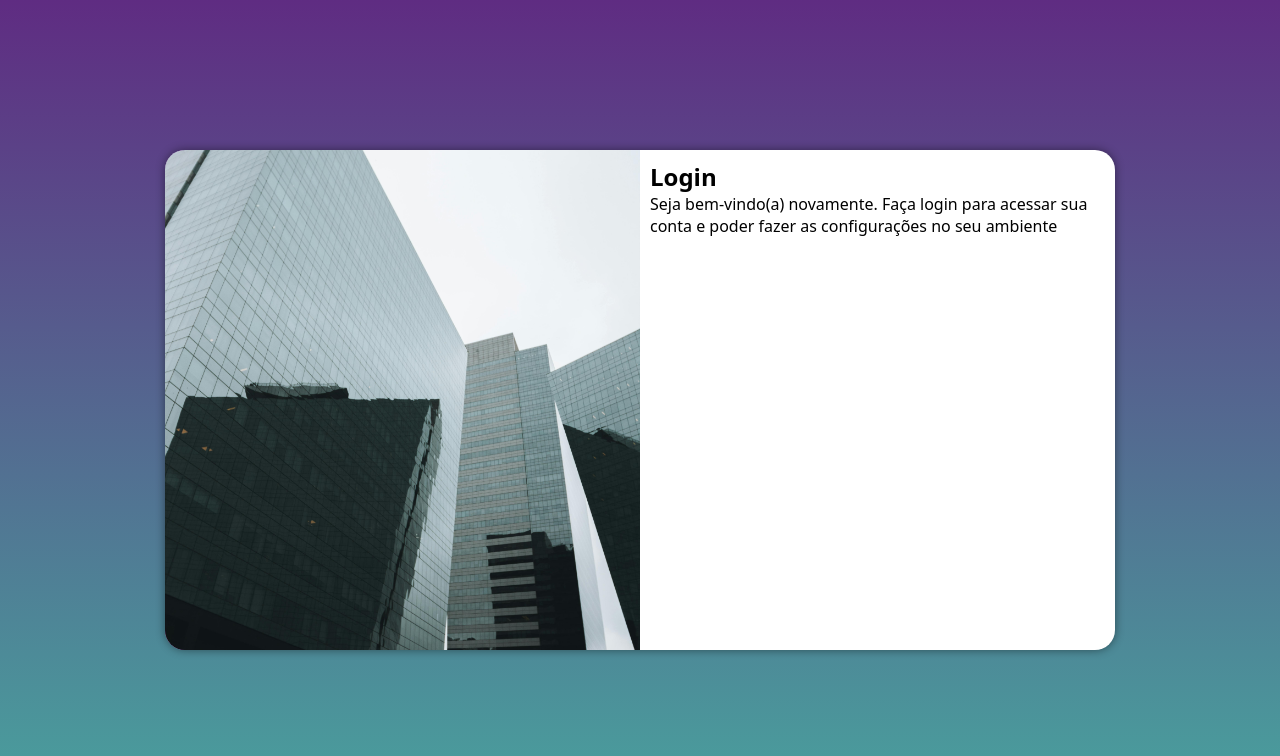
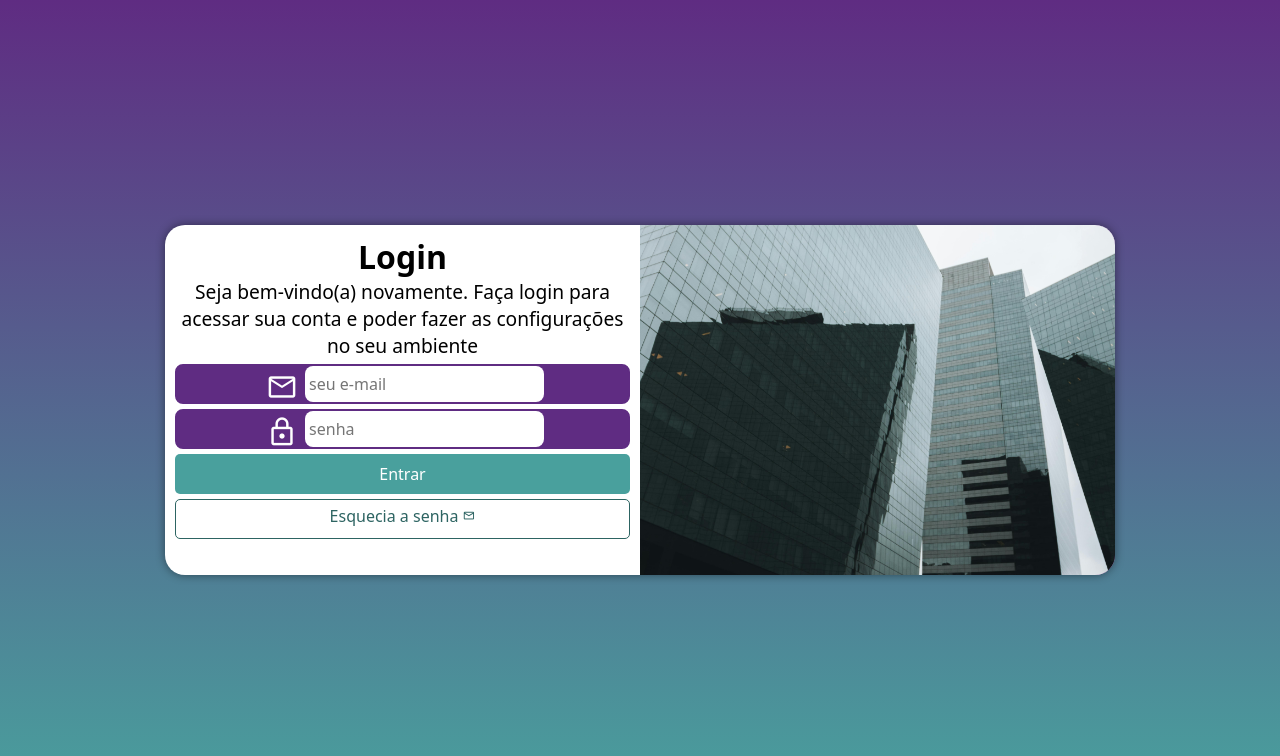
Before and after one commit to imponzi/projeto-login, a plain HTML site: page index.html in a window 1280 px wide. Drawn offline with nearby package versions, Linux system fonts and the light colour scheme.

Commit message:
Finalização

```diff
--- a/estilos/media-query.css
+++ b/estilos/media-query.css
@@ -4,8 +4,10 @@
     body {
         background-image: linear-gradient(to top, #49a09d, #5f2c82);
     }
+
     section#login {
         width: 80vw;
+        height: 280px;
     }
     section#login > div#imagem {
         float: left;
@@ -25,15 +27,22 @@
     }
     section#login {
         width: 950px;
+        height: 350px;
     }
 
     section#login > div#imagem {
-        float: left;
+        float: right;
         width: 50%;
         height: 100%;
     }
     section#login > div#formulario {
-        float: right;
+        float: left;
         width: 50%;
     }
+    div#formulario > h1 {
+        font-size: 2em;
+    }
+    div#formulario > p {
+        font-size: 1.2em;
+    }
 }
--- a/estilos/style.css
+++ b/estilos/style.css
@@ -31,8 +31,8 @@ section#login {
     overflow: hidden;
 
     background-color: white;
-    width: 250px;
-    height: 500px;
+    width: 280px;
+    height: 515px;
     border-radius: 20px;
     box-shadow: 0px 0px 10px rgba(0, 0, 0, 0.450);
 
@@ -51,4 +51,90 @@ section#login > div#imagem {
 section#login > div#formulario {
     display: block;
     padding: 10px;
+    text-align: center;
+    margin-bottom: 10px;
 }
+
+div#formulario > p {
+    font-size: 0.8em;
+}
+
+
+form > div.campo {
+    background-color:  #5f2c82;
+    border: 2px solid #5f2c82;
+    display: block;
+    width: 100%;
+    height: 40px;
+    border-radius: 8px;
+    margin: 5px 0px;
+
+}
+
+div.campo > label {
+    display: none;
+}
+
+div.campo > span {
+    color: white;
+    font-size: 2em;
+    width: 40px;
+    padding: 5px;
+}
+
+div.campo > input {
+    background-color: white;
+    font-size: 1em;
+    width: cal(100% - 10px);
+    height: 100%;
+    transform: translateY(-13px);
+    border: 0px;
+    border-radius: 8px;
+    padding: 4px;
+
+}
+
+div.campo >input:focus-within {
+    background-color: lightgray;
+    border: none;
+}
+
+form > input[type=submit] {
+    display: block;
+    font-size: 1em;
+    width: 100%;
+    height: 40px;
+    background-color: #49a09d;
+    color: white;
+    border: none;
+    border-radius: 5px;
+    cursor: pointer;
+}
+
+form > input[type=submit]:hover {
+    background-color: #2d6462;
+}
+
+form > a.botao {
+    display: block;
+    text-align: center;
+    font-size: 1em;
+    width: 100%;
+    height: 40px;
+    padding-top: 5px;
+    margin-top: 5px;
+    background-color: #ffffff;
+    border: 1px solid #2d6462;
+    color: #2d6462;
+    border-radius: 5px;
+    text-decoration: none;
+}
+
+form > a.botao:hover {
+    background-color: #4da8a5;
+}
+
+form > a.botao > span {
+    font-size: 0.8em;
+
+}
--- a/index.html
+++ b/index.html
@@ -3,11 +3,18 @@
 <head>
     <meta charset="UTF-8">
     <meta name="viewport" content="width=device-width, initial-scale=1.0">
+
+
     <title>Login</title>
+
+    <!--LINKS INCONES-->
+    <link href="https://fonts.googleapis.com/css2?family=Material+Symbols+Outlined" rel="stylesheet" />
 
     <!--LINKS CSS-->
     <link rel="stylesheet" href="estilos/style.css">
     <link rel="stylesheet" href="estilos/media-query.css">
+
+
 
 </head>
 <body>
@@ -22,7 +29,20 @@
                 <p> Seja bem-vindo(a) novamente. Faça login para acessar sua conta e poder fazer as configurações no seu ambiente</p>
 
                 <form action="login.php" method="post">
+                    <div class="campo">
+                        <span class="material-symbols-outlined">mail</span>
+                        <input type="email" name="login" id="ilogin" placeholder="seu e-mail" autocomplete="email" required maxlength="30">
+                        <label for="ilogin">Login</label>
+                    </div>
 
+
+                    <div class="campo">
+                        <span class="material-symbols-outlined">lock</span>
+                        <input type="password" name="senha" id="isenha" placeholder="senha" autocomplete="current-password" required minlength="8" maxlength="20">
+                        <label for="isenha">Senha</label>
+                    </div>
+                    <input type="submit" value="Entrar">
+                    <a href="esqueci.html" class="botao">Esquecia a senha <span class="material-symbols-outlined">mail</span></a>
                 </form>
             </div>
 
```
